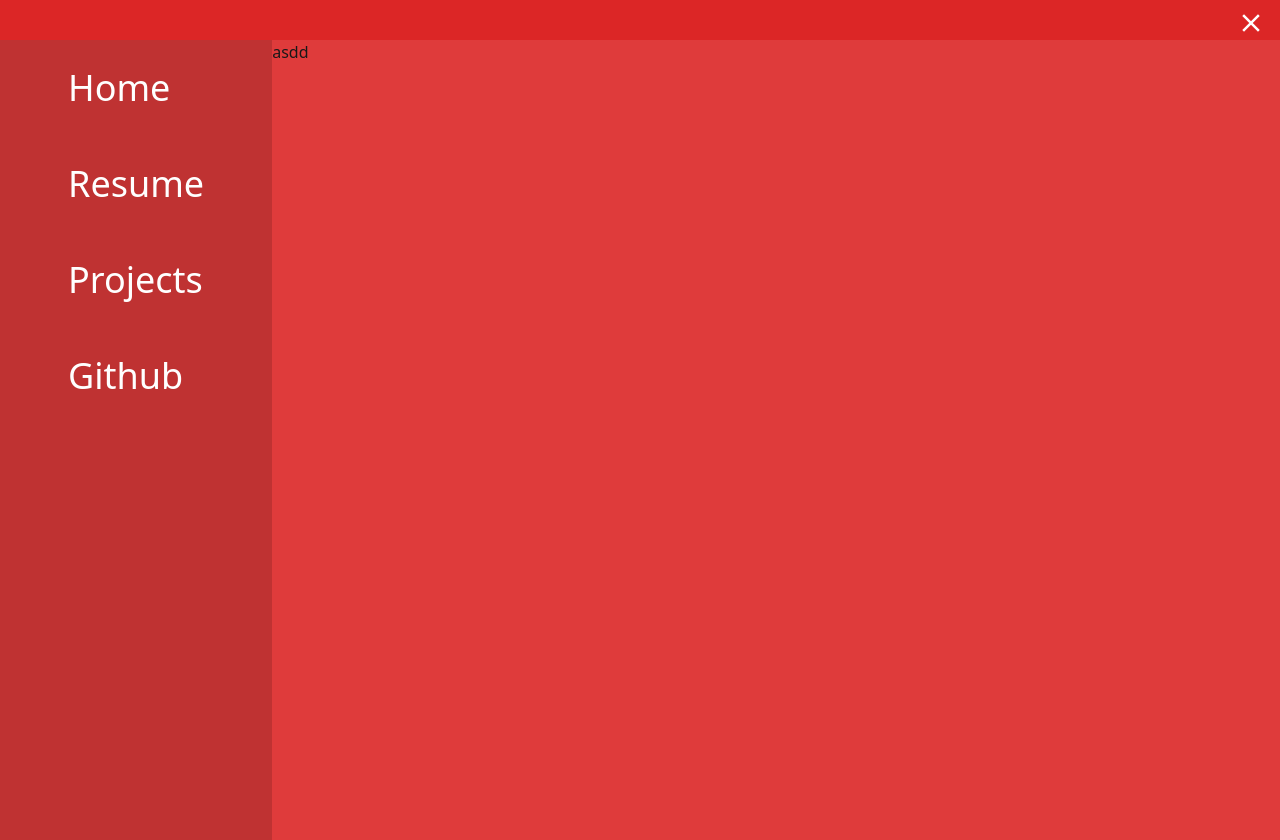
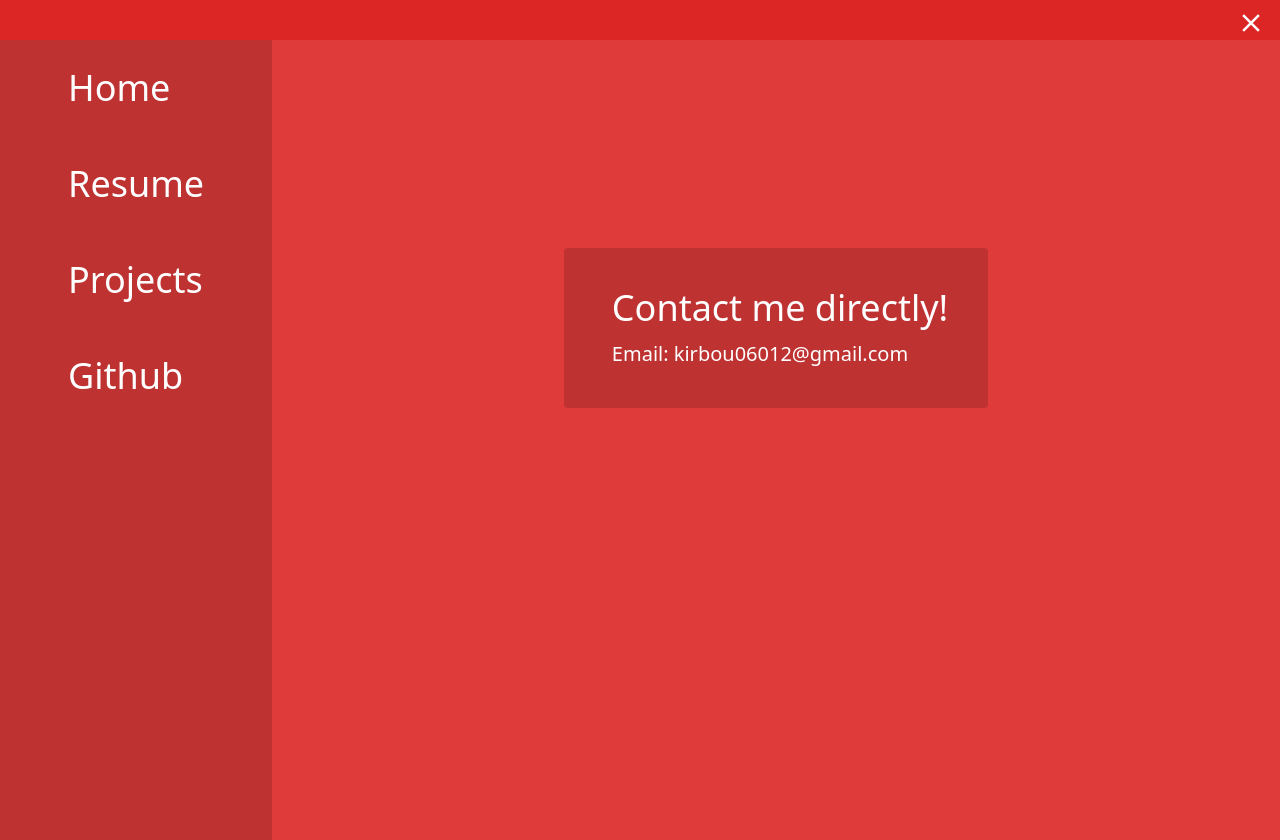
Before and after one commit to thepug432/Personal-Website, a React (Vite) app: page / in a window 1280 px wide. Both pictures are taken after a click on the element 1240 px from the left and 20 px from the top of the page. Built offline with nearby package versions, Linux system fonts and the light colour scheme.

Commit message:
navbar info and responivity

```diff
--- /dev/null
+++ b/src/components/nav/NavInfo.jsx
@@ -0,0 +1,40 @@
+import { motion, AnimatePresence } from "framer-motion"
+import { useState } from "react"
+
+export default function NavInfo() {
+    const [msg, changemsg] = useState(false)
+
+    const copy = () => {
+        navigator.clipboard.writeText('kirbou06012@gmail.com')
+    }
+
+    return(
+        <div className="bg-red-700 text-white p-10 rounded">
+            <h1 className="text-4xl ml-2">Contact me directly!</h1>
+            <div className="relative">
+                <motion.div
+                onClick={copy}
+                whileHover={{ scale: 1.1 }}
+                whileTap={{ scale: .95 }}
+                onHoverStart={() => changemsg(true)}
+                onHoverEnd={() => changemsg(false)}>
+                    <p className="text-xl mt-3 cursor-default ml-2">Email: kirbou06012@gmail.com</p>
+                </motion.div>
+                <AnimatePresence>
+                    {msg &&
+                        <motion.div
+                        initial={{scale:0}}
+                        exit={{scale:0}}
+                        animate={{scale:1}}
+                        className="absolute top-12 bg-red-800 p-2 px-4 rounded">
+                            <div class="absolute bottom-10 w-16 overflow-hidden inline-block">
+                                <div class=" h-5 w-11 bg-red-800 rotate-45 transform origin-bottom-left"></div>
+                            </div>
+                            <p>Tap to copy email</p>
+                        </motion.div>
+                    }
+                </AnimatePresence>
+            </div>
+        </div>
+    )
+}
--- a/src/components/nav/NavLink.jsx
+++ b/src/components/nav/NavLink.jsx
@@ -1,34 +1,39 @@
 import { Link } from "react-router-dom";
-import { motion } from "framer-motion";
-import { useState, AnimatePresence } from "react";
+import { motion, AnimatePresence } from "framer-motion";
+import { useState } from "react";
 
 export default function NavLink({to, title, overmsg}) {
     const [hovering, flipHovering] = useState(false)
     return(
         <div className="relative">
+        <Link to={to}>
             <motion.div
             onHoverEnd={() => flipHovering(false)}
             onHoverStart={() => flipHovering(true)}
-        whileHover={{ scale: 1.02 }}
-        whileTap={{ scale: .99 }}
-        className='hover:bg-red-500 px-10'
+            whileHover={{ scale: 1.02, backgroundColor: 'rgb(239, 68, 68)' }}
+            whileTap={{ scale: .99, backgroundColor: 'rgb(239, 68, 68)' }}
+            className='px-10 xsm:mr-2'
             >
-            <Link to={to}>
                 <div className="m-2 p-5 ">
                     <h1 className="text-white text-4xl">{title}</h1>
                 </div>
+            </motion.div>
         </Link>
-        </motion.div>
+            <AnimatePresence>
                 {hovering &&
-                <>
-                    <div className="absolute left-72 top-5 bg-red-800 p-3 px-5 rounded w-40 text-white">
-                        <div class="absolute right-40 top-3 w-4 overflow-hidden inline-block">
-                            <div class="h-16 bg-red-800 -rotate-45 transform origin-top-right"></div>
+                    <motion.div
+                    animate={{ scale: 1, opacity:1 }}
+                    exit={{ scale: .5, opacity:0 }}
+                    initial={{ scale: .5, opacity:0 }}
+                    className="absolute left-72 top-5 bg-red-800 p-3 px-5 rounded w-40 text-white xsm:hidden"
+                    >
+                        <div className="absolute right-40 top-3 w-4 overflow-hidden inline-block">
+                            <div className="h-16 bg-red-800 -rotate-45 transform origin-top-right"></div>
                         </div>
                         <h1>{overmsg}</h1>
-                    </div>
-                </>
+                    </motion.div>
                 }
+            </AnimatePresence>
         </div>
     )
 }
--- a/src/components/nav/NavMenu.jsx
+++ b/src/components/nav/NavMenu.jsx
@@ -1,6 +1,6 @@
 import { motion } from "framer-motion"
 import NavLink from './NavLink'
-import {VscTriangleUp } from 'react-icons/vsc'
+import NavInfo from './NavInfo'
 
 export default function NavMenu() {
     return(
@@ -9,15 +9,15 @@ export default function NavMenu() {
         exit={{x: screen.width*-1 }}
         initial={{ x: screen.width*-1 }}
         transition={{ duration: .3 }}
-        className="absolute bg-red-600 right-0 top-10 opacity-90 w-screen h-screen flex">
+        className="absolute bg-red-600 right-0 top-10 opacity-90 w-screen h-screen flex xsm:block">
             <div className="flex flex-col bg-red-700">
                 <NavLink title={'Home'} to={'/'} overmsg={'Go home'}/>
                 <NavLink title={'Resume'} to={'resume'} overmsg={'See my resume'}/>
                 <NavLink title={'Projects'} to={'projects'} overmsg={'See my projects'}/>
                 <NavLink title={'Github'} to={'github'} overmsg={'Go to my Github'}/>
             </div>
-            <div>
-                asdd
+            <div className="mx-auto mt-52 xsm:m-0">
+                <NavInfo />
             </div>
         </motion.div>
     )
```
Lines whose indentation alone changed are shown as unchanged.
